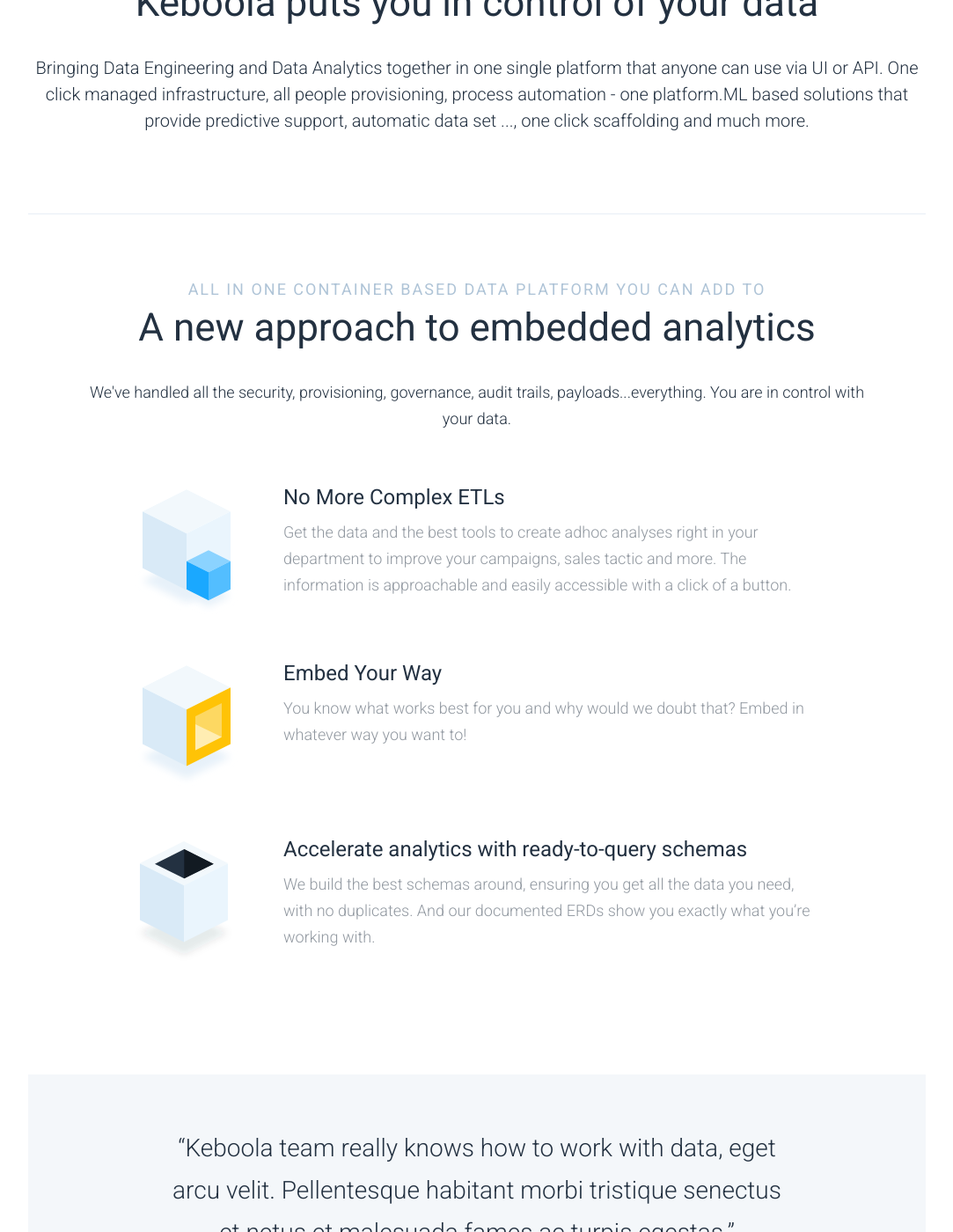
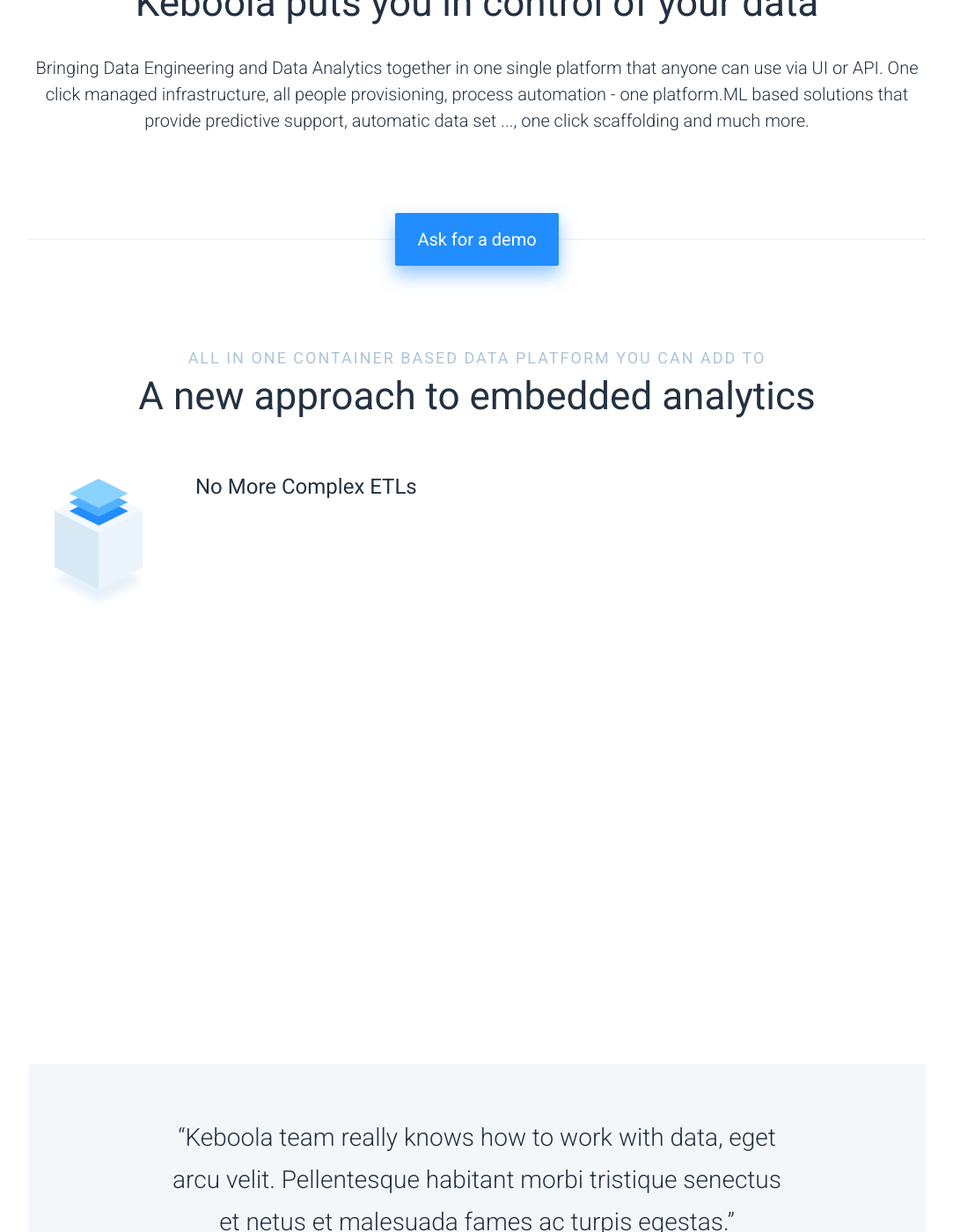
Before and after one commit to keboola/website, a Jekyll site: the page built from _product/product.md, in a window 1280 px wide and 1400 px high, scrolled down 873 px. Shown: the whole window at 88% size, without its empty margins (98-1181 px from the left). Built offline with Jekyll 4.4.1, drawn with Linux system fonts in a browser that asks for light colours; nearby versions of some CDN libraries.

Commit message:
Update from Forestry.io - Updated product.md

```diff
--- a/_product/product.md
+++ b/_product/product.md
@@ -15,29 +15,21 @@
     that anyone can use via UI or API. One click managed infrastructure, all people
     provisioning, process automation - one platform.ML based solutions that provide
     predictive support, automatic data set ..., one click scaffolding and much more.
-- template: horizontal-rule
-  block: hr
-- template: article-list-one-row
-  block: article-list-one-row
+- template: ask-demo
+  block: ask-demo
+  ctaname: Ask for a demo
+- template: article-list-two-row
+  block: article-list-two-row
   subheadline: All in one container based data platform you can add to
   headline: A new approach to embedded analytics
-  content: We've handled all the security, provisioning, governance, audit trails,
-    payloads...everything. You are in control with your data.
   list:
-  - icotype: blueright
-    desc: Get the data and the best tools to create adhoc analyses right in your department
-      to improve your campaigns, sales tactic and more. The information is approachable
-      and easily accessible with a click of a button.
+  - icotype: blue
     title: No More Complex ETLs
-  - icotype: yellowright
-    desc: You know what works best for you and why would we doubt that? Embed in whatever
-      way you want to!
-    title: Embed Your Way
-  - icotype: black
-    title: Accelerate analytics with ready-to-query schemas
-    desc: We build the best schemas around, ensuring you get all the data you need,
-      with no duplicates. And our documented ERDs show you exactly what you’re working
-      with.
+  - {}
+  - {}
+  - {}
+  - {}
+  - {}
 - template: review
   block: review
   list:
```
Also changed, not shown: other parts of _product/product.md (+0 -3 lines), .forestry/front_matter/templates/page-builder.yml.
